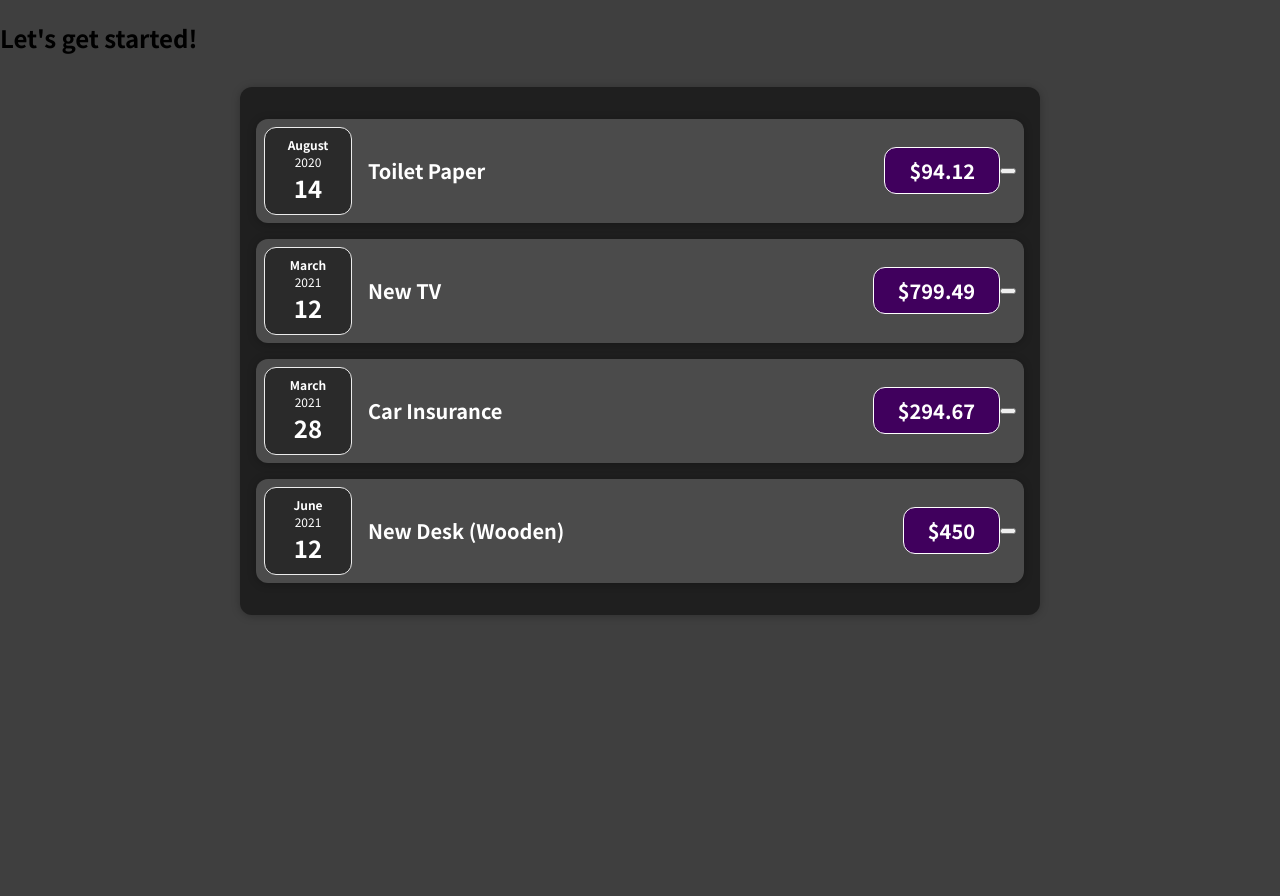
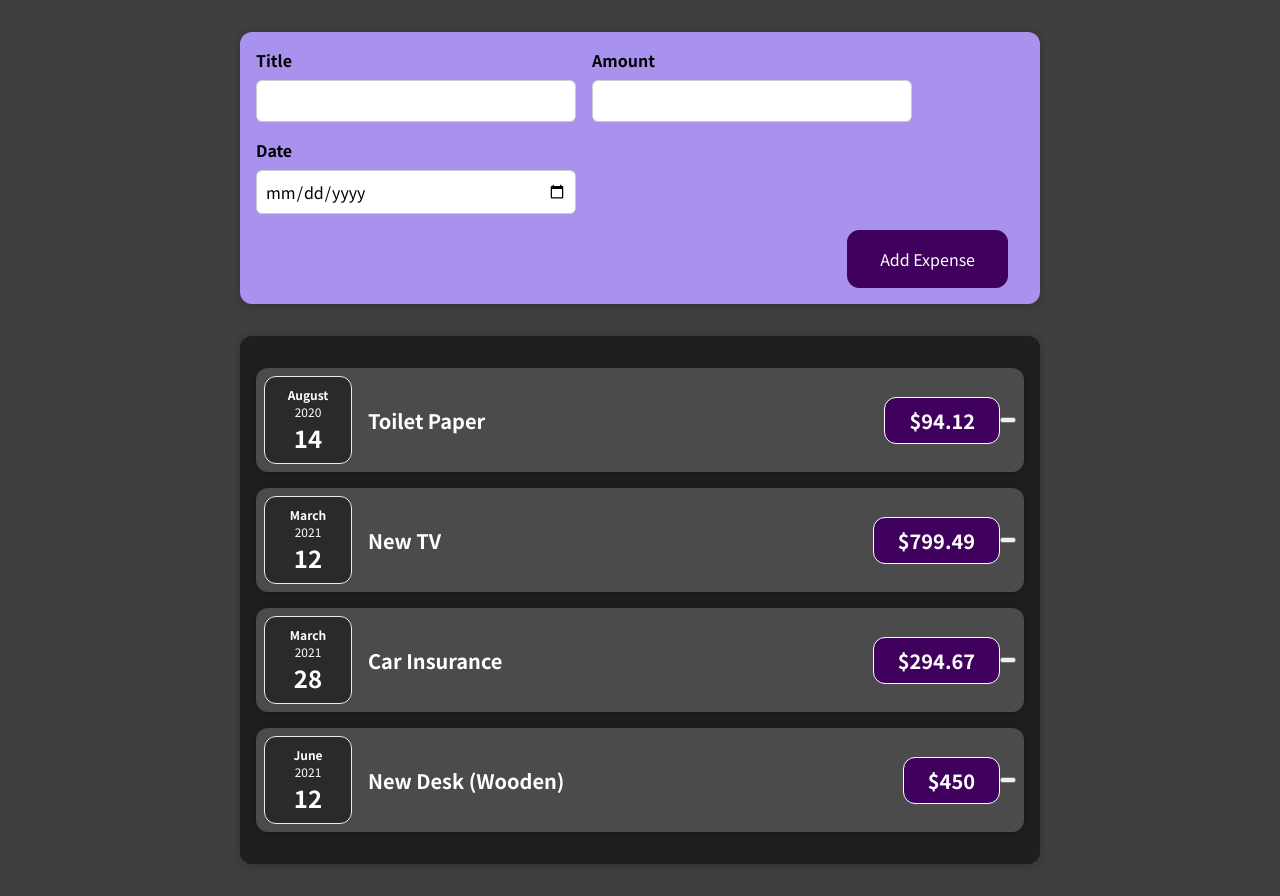
Before and after one commit to egemenbahtiyar/my-react-app, a React (Create React App) app: page / in a window 1280 px wide. Before the commit the page ends 800 px from the top, so only its background shows below. Built offline with nearby package versions, Linux system fonts and the light colour scheme.

Commit message:
Form inputs were added.

```diff
--- a/src/App.js
+++ b/src/App.js
@@ -1,25 +1,30 @@
-import React from 'react';
-
-import Expenses from './components/Expenses/Expenses';
+import React from "react";
+import NewExpense from "./components/NewExpense/NewExpense";
+import Expenses from "./components/Expenses/Expenses";
 
 const App = () => {
     const expenses = [
         {
-      id: 'e1',
-      title: 'Toilet Paper',
+            id: "e1",
+            title: "Toilet Paper",
             amount: 94.12,
             date: new Date(2020, 7, 14),
         },
-    { id: 'e2', title: 'New TV', amount: 799.49, date: new Date(2021, 2, 12) },
         {
-      id: 'e3',
-      title: 'Car Insurance',
+            id: "e2",
+            title: "New TV",
+            amount: 799.49,
+            date: new Date(2021, 2, 12),
+        },
+        {
+            id: "e3",
+            title: "Car Insurance",
             amount: 294.67,
             date: new Date(2021, 2, 28),
         },
         {
-      id: 'e4',
-      title: 'New Desk (Wooden)',
+            id: "e4",
+            title: "New Desk (Wooden)",
             amount: 450,
             date: new Date(2021, 5, 12),
         },
@@ -34,10 +39,10 @@
 
     return (
         <div>
-      <h2>Let's get started!</h2>
+            <NewExpense />
             <Expenses items={expenses} />
         </div>
     );
-}
+};
 
 export default App;
--- /dev/null
+++ b/src/components/NewExpense/ExpenseForm.css
@@ -0,0 +1,26 @@
+.new-expense__controls {
+    display: flex;
+    flex-wrap: wrap;
+    gap: 1rem;
+    margin-bottom: 1rem;
+    text-align: left;
+}
+
+.new-expense__control label {
+    font-weight: bold;
+    margin-bottom: 0.5rem;
+    display: block;
+}
+
+.new-expense__control input {
+    font: inherit;
+    padding: 0.5rem;
+    border-radius: 6px;
+    border: 1px solid #ccc;
+    width: 20rem;
+    max-width: 100%;
+}
+
+.new-expense__actions {
+    text-align: right;
+}
--- /dev/null
+++ b/src/components/NewExpense/ExpenseForm.js
@@ -0,0 +1,26 @@
+import "./ExpenseForm.css";
+
+const ExpenseForm = () => {
+    return (
+        <form>
+            <div className="new-expense__controls">
+                <div className="new-expense__control">
+                    <label>Title</label>
+                    <input type="text" />
+                </div>
+                <div className="new-expense__control">
+                    <label>Amount</label>
+                    <input type="number" min="0.01" step="0.01" />
+                </div>
+                <div className="new-expense__control">
+                    <label>Date</label>
+                    <input type="date" min="2019-01-01" max="2022-01-01" />
+                </div>
+            </div>
+            <div className="new-expense__actions">
+                <button type="submit">Add Expense</button>
+            </div>
+        </form>
+    );
+};
+export default ExpenseForm;
--- /dev/null
+++ b/src/components/NewExpense/NewExpense.css
@@ -0,0 +1,38 @@
+.new-expense {
+    background-color: #a892ee;
+    padding: 1rem;
+    margin: 2rem auto;
+    width: 50rem;
+    max-width: 95%;
+    border-radius: 12px;
+    text-align: center;
+    box-shadow: 0 1px 8px rgba(0, 0, 0, 0.25);
+}
+
+.new-expense button {
+    font: inherit;
+    cursor: pointer;
+    padding: 1rem 2rem;
+    border: 1px solid #40005d;
+    background-color: #40005d;
+    color: white;
+    border-radius: 12px;
+    margin-right: 1rem;
+}
+
+.new-expense button:hover,
+.new-expense button:active {
+    background-color: #510674;
+    border-color: #510674;
+}
+
+.new-expense button.alternative {
+    color: #220131;
+    border-color: transparent;
+    background-color: transparent;
+}
+
+.new-expense button.alternative:hover,
+.new-expense button.alternative:active {
+    background-color: #ddb3f8;
+}
--- /dev/null
+++ b/src/components/NewExpense/NewExpense.js
@@ -0,0 +1,10 @@
+import "./NewExpense.css";
+import ExpenseForm from "./ExpenseForm";
+const NewExpense = () => {
+    return (
+        <div className="new-expense">
+            <ExpenseForm />
+        </div>
+    );
+};
+export default NewExpense;
```
Lines whose indentation alone changed are shown as unchanged.
